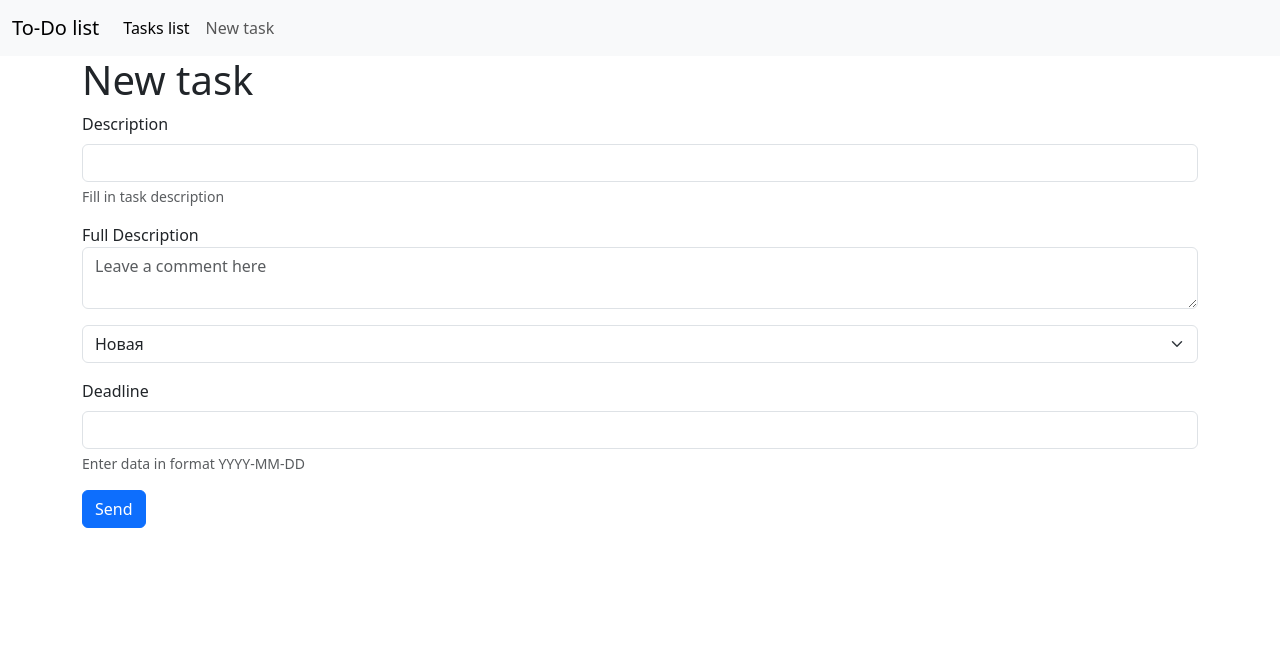
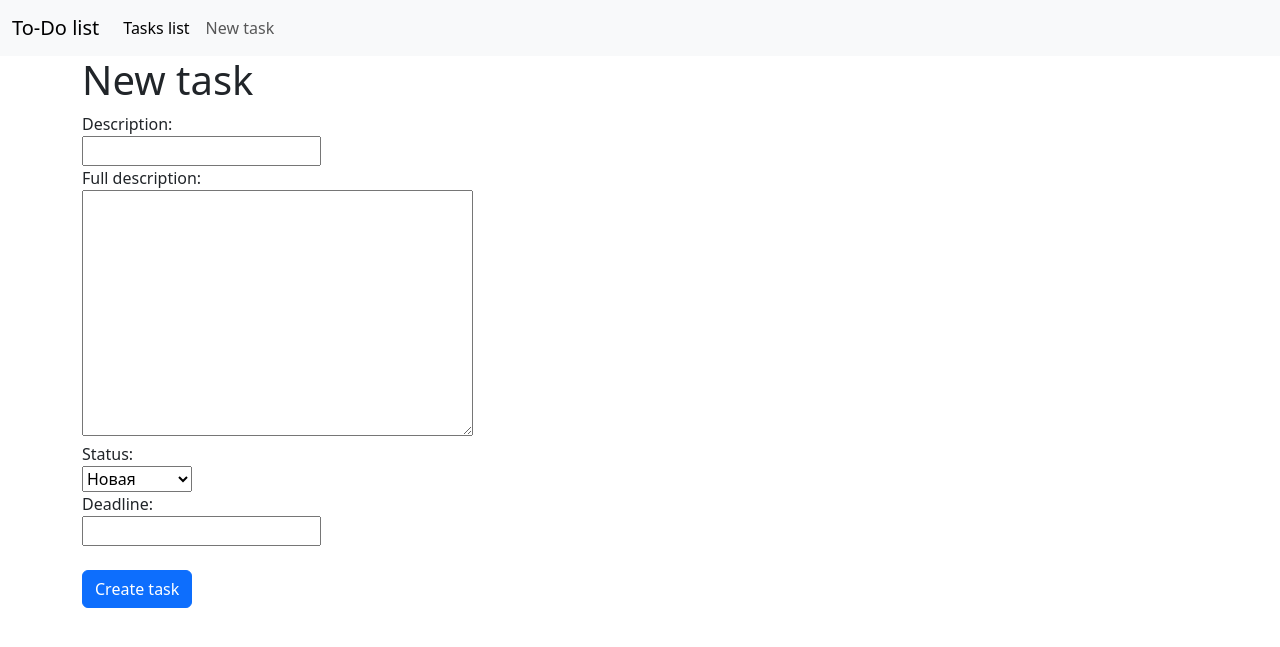
Before and after one commit to Vityaendless/HW_To_Do_list_AS_schooll, a Django app: page /new_task/ in a window 1280 px wide. Shown: the top 647 px of the page. Run offline with Django 5.2, Linux system fonts and the light colour scheme; parts of the project's set-up code (start-up, migrations or seed data) failed here and were passed over.

Commit message:
Add task create with use django forms

```diff
--- /dev/null
+++ b/source/webapp/forms.py
@@ -0,0 +1,10 @@
+from django import forms
+from django.forms import widgets
+from .models import status_choices
+
+
+class TaskForm(forms.Form):
+    description = forms.CharField(max_length=100, required=True, label='Description')
+    full_description = forms.CharField(max_length=3000, required=True, label='Full description', widget=widgets.Textarea)
+    status = forms.ChoiceField(required=True, label='Status', widget=widgets.Select, choices=status_choices)
+    deadline = forms.CharField(max_length=10, required=True, label='Deadline')
--- a/source/webapp/templates/new_task.html
+++ b/source/webapp/templates/new_task.html
@@ -4,29 +4,7 @@
 {% block title %}Add new task{% endblock %}
 {% block content %}
     <h1>New task</h1>
-    <form action="{% url 'index' %}" method="POST">
-      {% csrf_token %}
-      <div class="mb-3">
-        <label for="description" class="form-label">Description</label>
-        <input type="text" class="form-control" id="description" name="description" aria-describedby="descHelp">
-        <div id="descHelp" class="form-text">Fill in task description</div>
-      </div>
-      <div class="mb-3">
-        <label for="full_description">Full Description</label>
-        <textarea class="form-control" placeholder="Leave a comment here" name="full_description" id="full_description"></textarea>
-      </div>
-      <div class="mb-3">
-        <select class="form-select" name="status"  aria-label="Status">
-          {% for status in statuses %}
-            <option value="{{ status.0 }}">{{ status.1 }}</option>
-          {% endfor %}
-        </select>
-      </div>
-      <div class="mb-3">
-        <label for="deadline" class="form-label">Deadline</label>
-        <input type="text" class="form-control" id="deadline" name="deadline" aria-describedby="deadlineHelp">
-        <div id="deadlineHelp" class="form-text">Enter data in format YYYY-MM-DD</div>
-      </div>
-      <button type="submit" class="btn btn-primary">Send</button>
+    <form action="{% url 'new_task' %}" method="POST">
+      {% include 'partial/task_form.html' with value_submit='Create task' %}
     </form>
 {% endblock %}
--- /dev/null
+++ b/source/webapp/templates/partial/task_form.html
@@ -0,0 +1,11 @@
+{% csrf_token %}
+
+{% for field in form %}
+    <label for="{{ field.id_for_label }}">{{ field.label }}:</label><br/>
+    {{ field }}<br/>
+    {% for error in field.errors %}
+        <p class="tex-danger">{{ error }}</p>
+    {% endfor %}
+{% endfor %}
+<br/>
+<input class="btn btn-primary" type="submit" value="{{ value_submit }}"/>
--- a/source/webapp/views.py
+++ b/source/webapp/views.py
@@ -1,6 +1,6 @@
 from django.shortcuts import render, redirect, get_object_or_404
-from django.http import  HttpResponseRedirect
-from .models import Task, status_choices
+from .models import Task
+from .forms import TaskForm
 
 
 # Create your views here.
@@ -10,15 +10,20 @@ def index(request):
 
 def new(request):
     if request.method == 'GET':
-        return render(request, 'new_task.html', {'statuses': status_choices})
+        form = TaskForm()
+        return render(request, 'new_task.html', {'form': form})
     elif request.method == 'POST':
-        task = Task.objects.create(
-            description=request.POST.get('description'),
-            full_description=request.POST.get('full_description'),
-            status=request.POST.get('status'),
-            deadline=request.POST.get('deadline')
-        )
-        return redirect('view', pk=task.pk)
+        form = TaskForm(data=request.POST)
+        if form.is_valid():
+            task = Task.objects.create(
+                description=request.POST.get('description'),
+                full_description=request.POST.get('full_description'),
+                status=request.POST.get('status'),
+                deadline=request.POST.get('deadline')
+            )
+            return redirect('view', pk=task.pk)
+        else:
+            return render(request, 'new_task.html', {'form': form})
 
 
 def view(request, *args, pk):
```
Also changed, not shown: source/webapp/models.py (+4 -4 lines).
